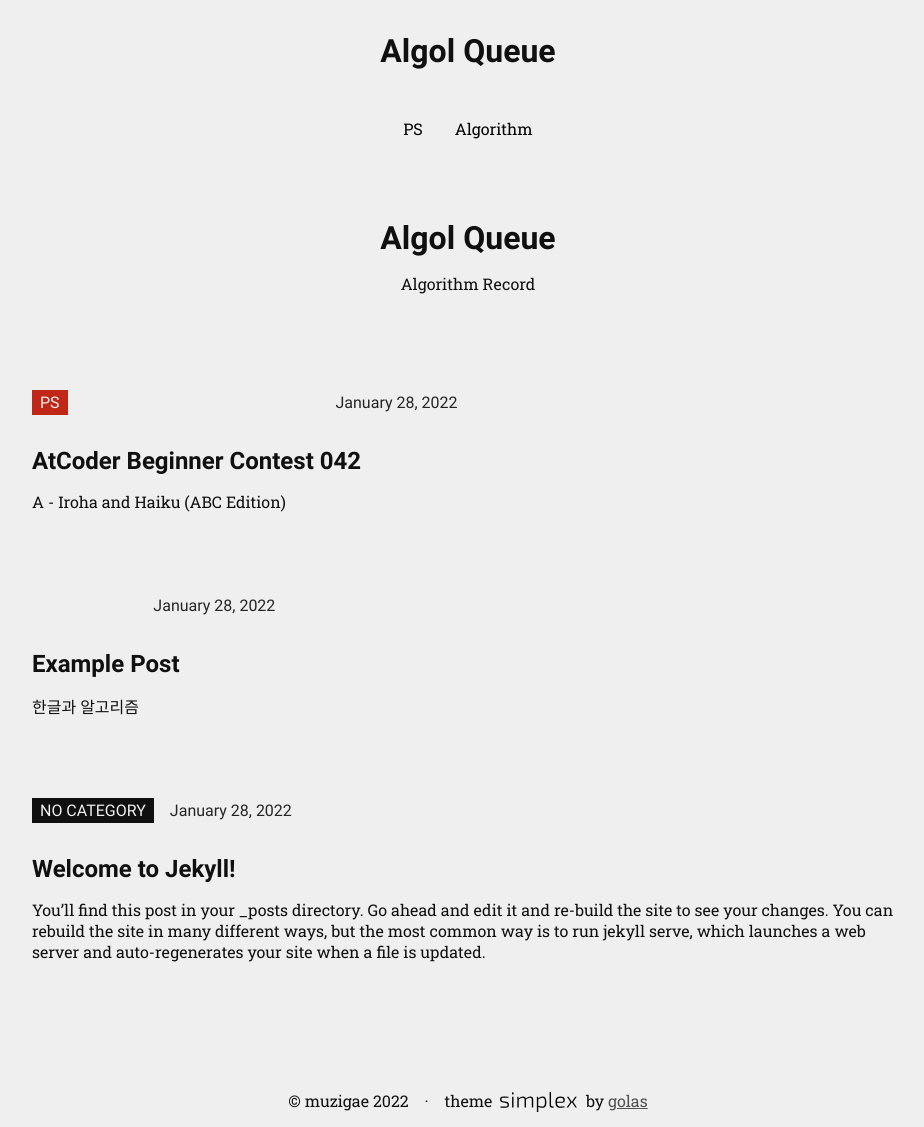
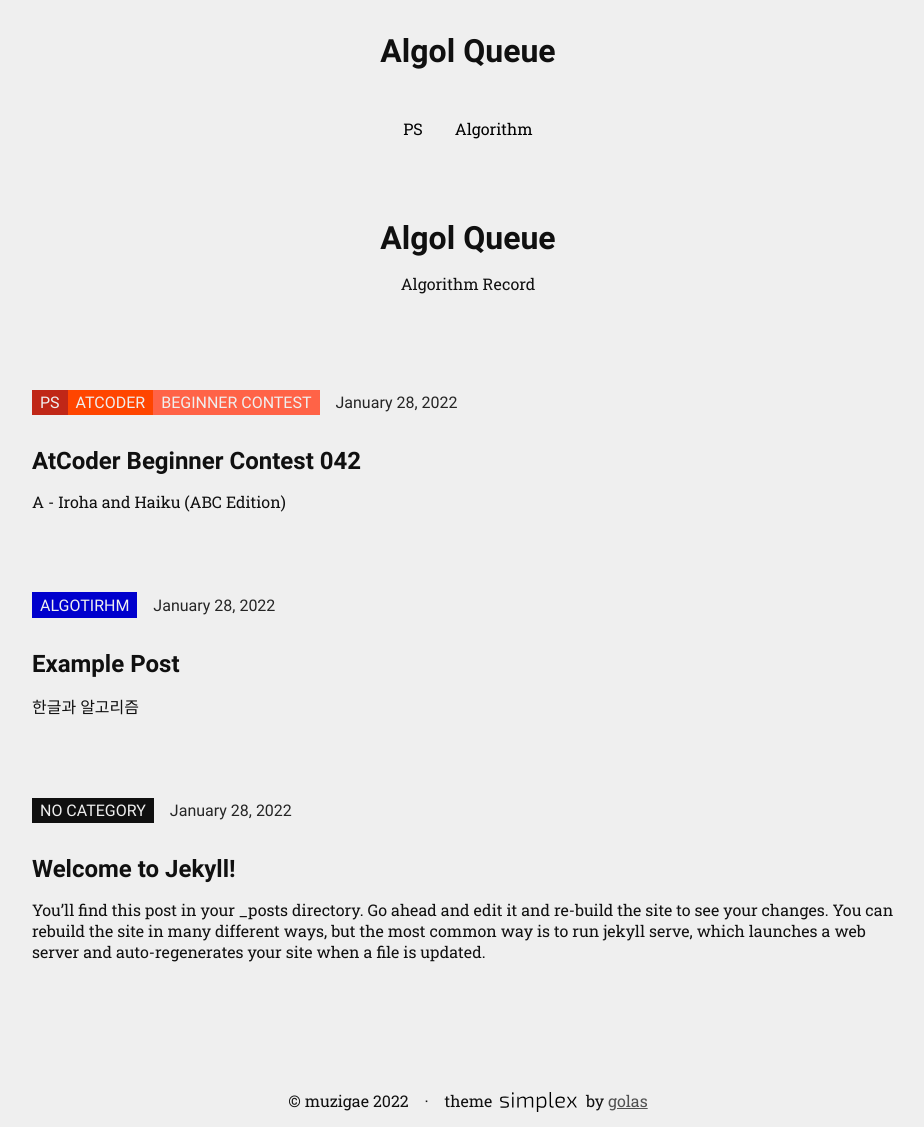
Before and after one commit to muzigae/muzigae.github.io, a Jekyll site: the page built from index.markdown, in a window 1280 px wide. Shown: the whole page, without its empty margins (172-1096 px from the left). Built offline with Jekyll 4.4.1, drawn with Linux system fonts in a browser that asks for light colours.

Commit message:
New Color

```diff
--- a/_sass/_variables.scss
+++ b/_sass/_variables.scss
@@ -4,23 +4,45 @@
 // Contains all the useful variables for colors, sizes...
 
 // THEME COLORS
-:root{
-
+:root {
     --c-themePrimaryLight: #EFEFEF;
-    --c-themePrimaryDark:  #101010;
+    --c-themePrimaryDark: #101010;
     --c-themeSecondaryLight: #DADADA;
     --c-themeSecondaryDark: #252525;
     --c-themeTerniaryLight: #AEAEAE;
     --c-themeTerniaryDark: #515151;
     --c-themeQuaternaryLight: #919191;
     --c-themeQuaternaryDark: #888888;
-
     --c-themeHueRed: #C02717;
     --c-themeHueGreen: #8EA604;
     --c-themeHueBlue: #2E86AB;
     --c-themeHueOrange: #E59500;
     --c-themeHuePurple: #9F00CE;
     --c-themeHueBrown: #230007;
+
+    // Add Color
+    --c-themePureBlue: #0000FF;
+    --c-themeMagenta: #FF00FF;
+    --c-themeLime: #FFFF00;
+    --c-themeGreen: #008000;
+    --c-themeAqua: #00FFFF;
+    --c-themeNavy: #000080;
+    --c-themeBlack: #000000;
+    --c-themeAquamarine: #7FFFD4;
+    --c-themeSpringGreen: #00FA9A;
+    --c-themeLightPurple: #7B68EE;
+    --c-themeDeepPink: #FF1493;
+    --c-themeGold: #FFD700;
+    --c-themeSalmon: #FFA07A;
+    --c-themeForestGreen: #228B22;
+    --c-themeDeepSkyBlue: #008FFF;
+    --c-themeTurquoise: #40E0D0;
+    --c-themeIndigo: #4B0082;
+    --c-themePureRed: #FF0000;
+    --c-themeDarkBlue: #00008B;
+    --c-themeTomato: #FF6347;
+    --c-themeOrangeRed: #FF4500;
+    --c-themeMediumBlue: #0000CD;
 }
 
 // ELEMENT COLORS
```
